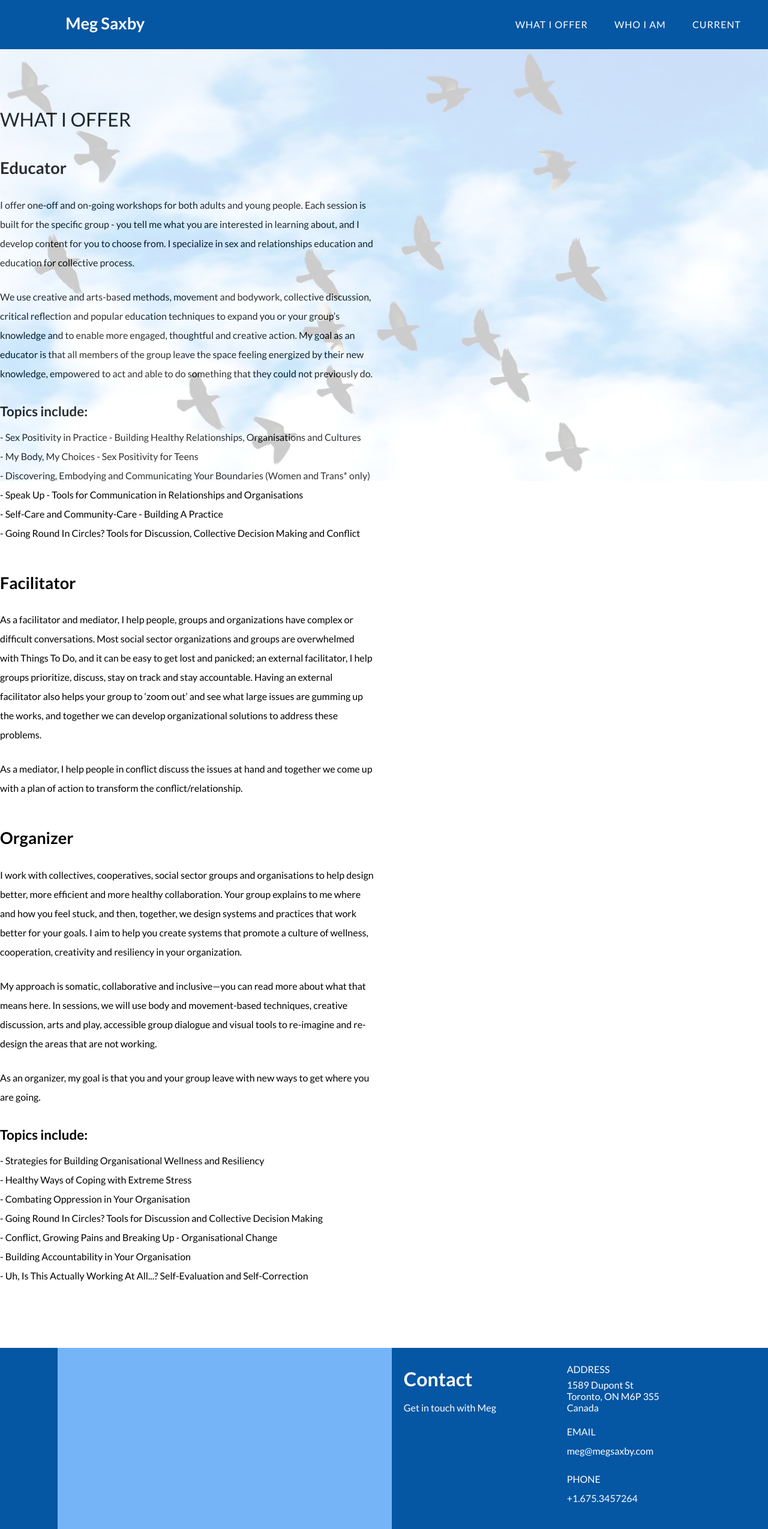
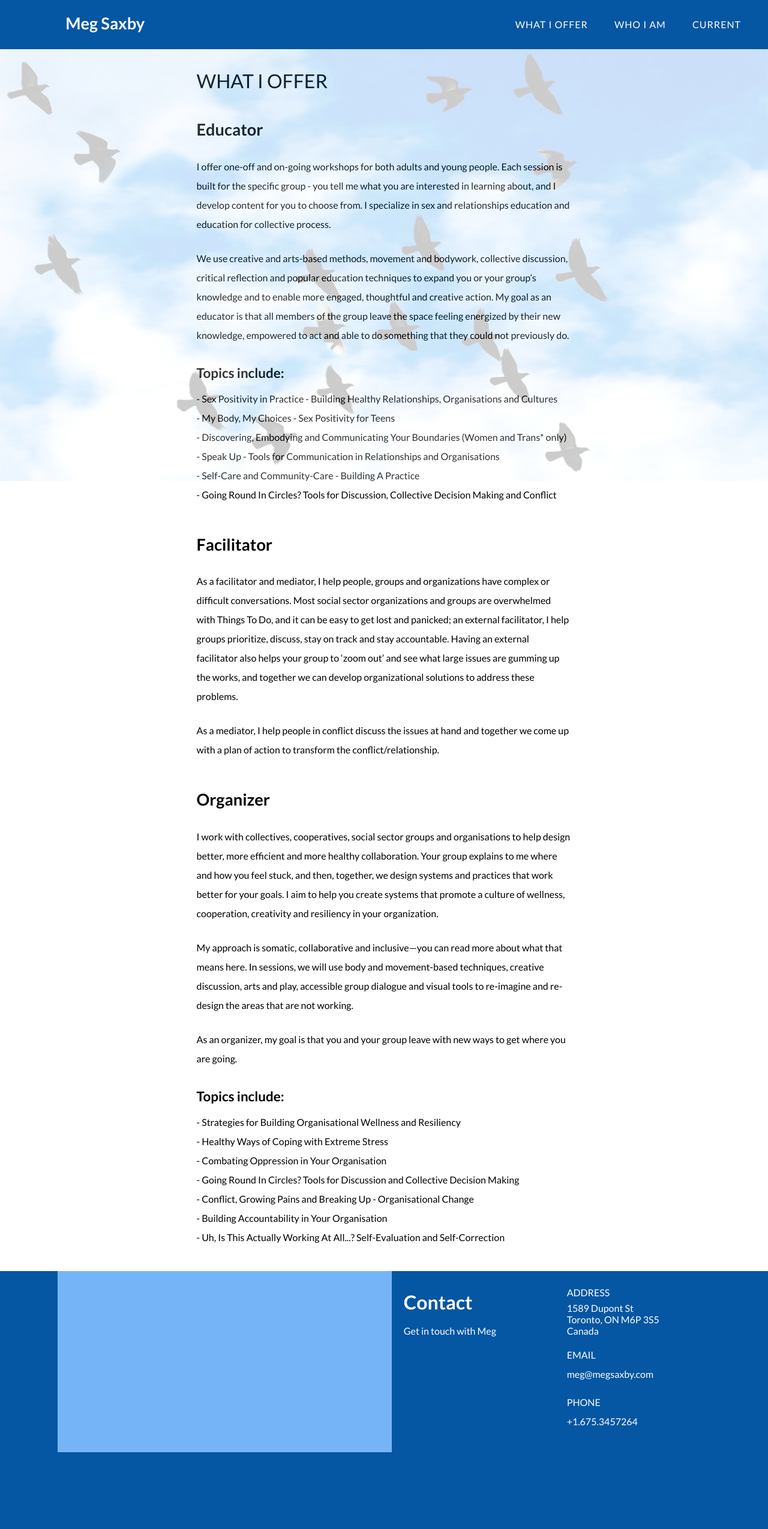
Before and after one commit to megsaxby/megsaxby.github.io, a Jekyll site: the page built from work/index.html, in a window 1280 px wide. Shown: the whole page at 60% size. Built offline with Jekyll 4.4.1, drawn with Linux system fonts in a browser that asks for light colours; after the commit the page ends 2421 px from its top, so only the background shows below that.

Commit message:
Fix: do not override margin from column-spacing

```diff
--- a/_sass/_page.scss
+++ b/_sass/_page.scss
@@ -8,13 +8,13 @@
     @include span-columns(6);
     @include shift(3);
 
-    margin: 4em 0;
+    margin: 4em inherit;
 
     @include media($mobile) {
       @include shift(0);
       @include span-columns(12);
 
-      margin: 1em 0;
+      margin: 1em inherit;
       padding: 0 25px;
     }
 
```
